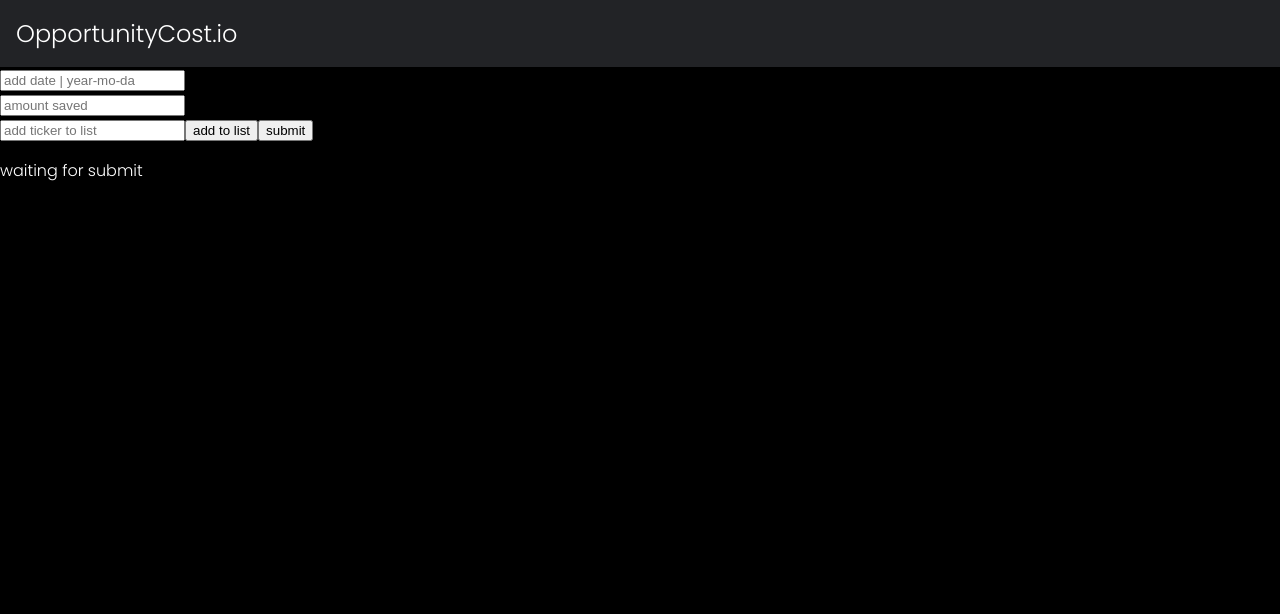
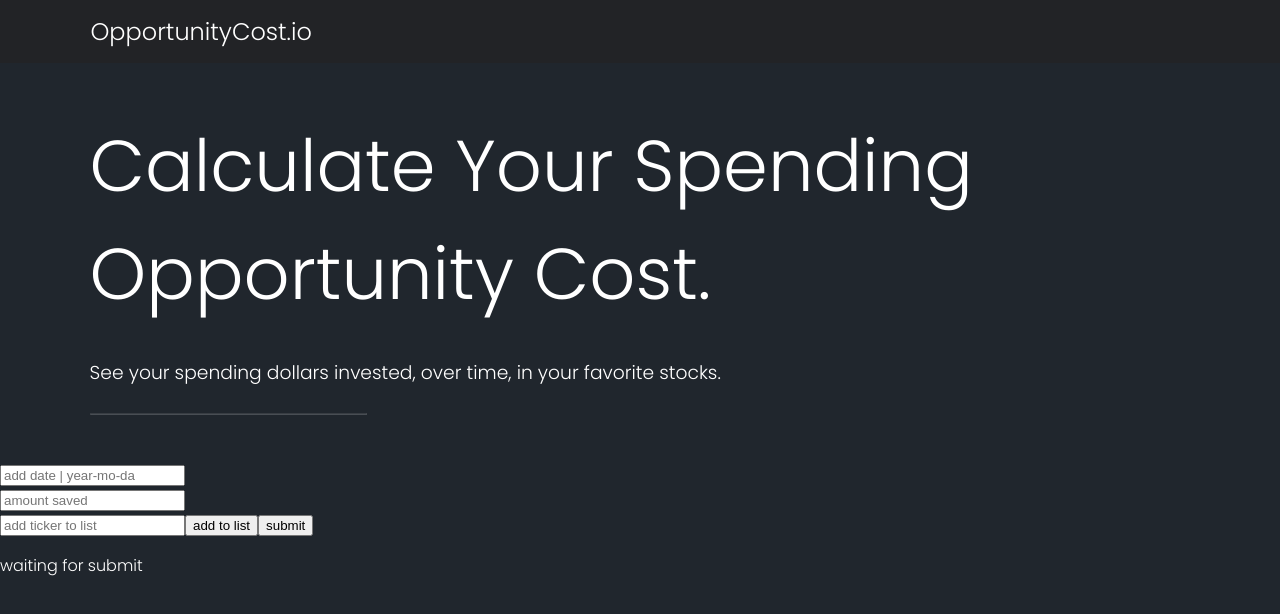
Before and after one commit to akkusorhan/opportunity-cost-calculator, a React (Vite) app in the folder opportunity-cost-calculator/: page / in a window 1280 px wide. Shown: the top 614 px of the page. Built offline with nearby package versions, Linux system fonts and the light colour scheme.

Commit message:
updating components

```diff
--- a/opportunity-cost-calculator/src/App.css
+++ b/opportunity-cost-calculator/src/App.css
@@ -5,7 +5,7 @@ body {
     margin: 0;
     font-family: 'Poppins', sans-serif;
     color: white;
-    background-color: black;
+    background-color: #20262D;
 }
 
 .nav-bar {
@@ -14,8 +14,32 @@ body {
 }
 
 .logo {
-    margin: 15px;
+    margin: 1% 7%;
     font-weight: 400;
+}
+
+.hero-content {
+    margin: 3% 7%;
+    display: flex;
+    flex-direction: column;
+
+}
+
+.hero-content h1, h3 {
+    font-weight: 400;
+    padding: 0%;
+}
+
+.hero-content hr {
+    width: 25%;
+    margin-left: 0%;
+    opacity: 20%;
+}
+
+.hero-main-text {
+    font-size: 4.5rem;
+    margin: 1% 0%;
+
 }
 
 
--- a/opportunity-cost-calculator/src/App.jsx
+++ b/opportunity-cost-calculator/src/App.jsx
@@ -1,6 +1,7 @@
 import React from 'react'
 import './App.css'
 import Navbar from "./components/Navbar"
+import Hero from "./components/Hero"
 import DateInput from './components/DateInput';
 import AmountSaved from "./components/AmountSaved"
 import TickerInput from './components/TickerInput';
@@ -18,6 +19,7 @@ function App() {
   return (
     <>
     <Navbar />
+    <Hero />
     <DateInput
       timeHorizon={timeHorizon}
       setTimeHorizon={setTimeHorizon}
--- a/opportunity-cost-calculator/src/components/Hero.jsx
+++ b/opportunity-cost-calculator/src/components/Hero.jsx
@@ -3,18 +3,9 @@ import React from "react";
 function Hero(props) {
     return (
         <section className="hero-content">
-            <input
-                type="text"
-                placeholder="time horizon"
-                value={props.timeHorizon}
-                name={props.name}
-            />
-            <input
-                type="text"
-                placeholder="money saved"
-                value={props.moneySaved}
-                name={props.name}
-            />
+            <h1 className="hero-main-text">Calculate Your Spending <br/>Opportunity Cost.</h1>
+            <h3>See your spending dollars invested, over time, in your favorite stocks.</h3>
+            <hr/>
 
         </section>
     )
```
